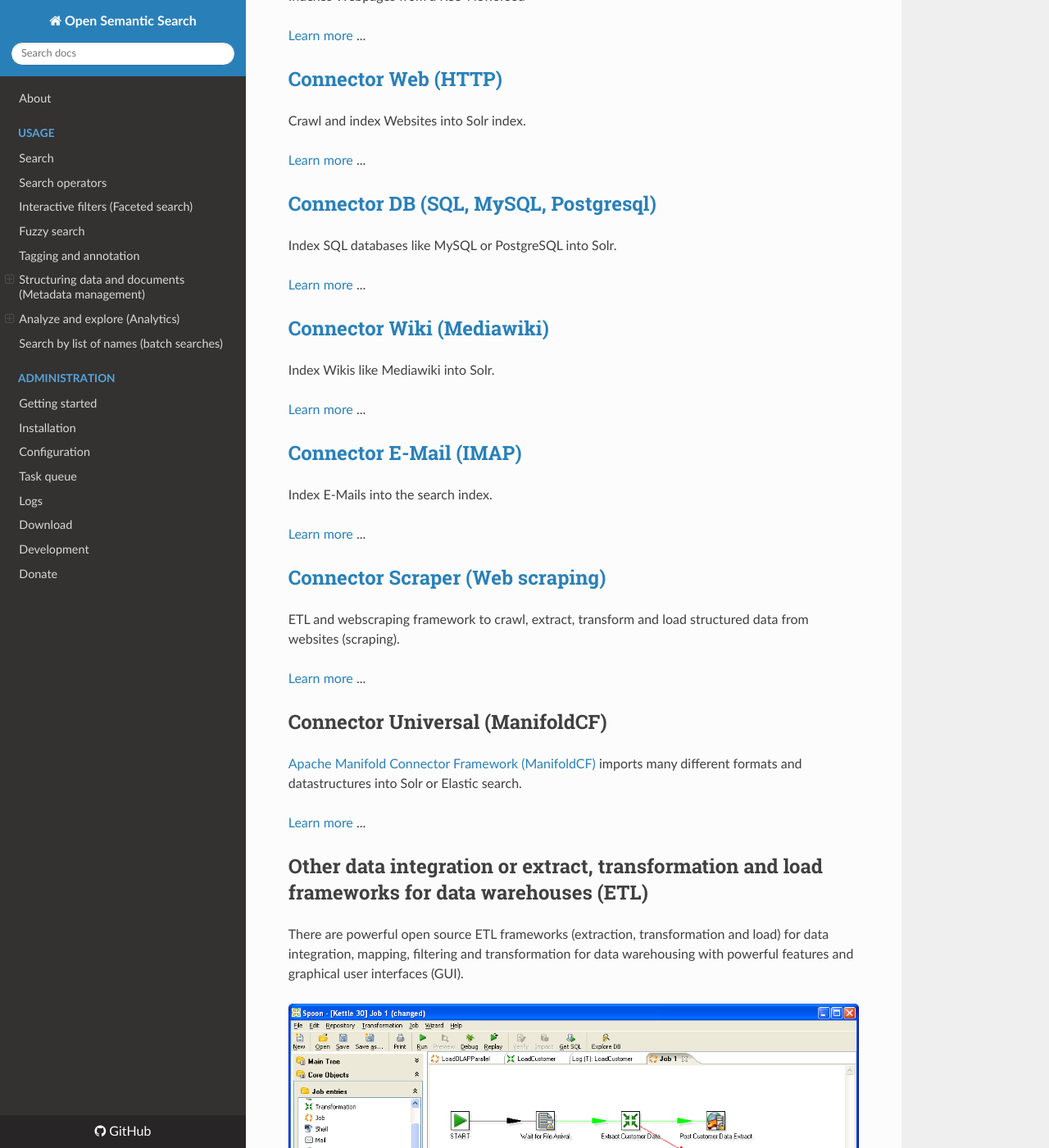
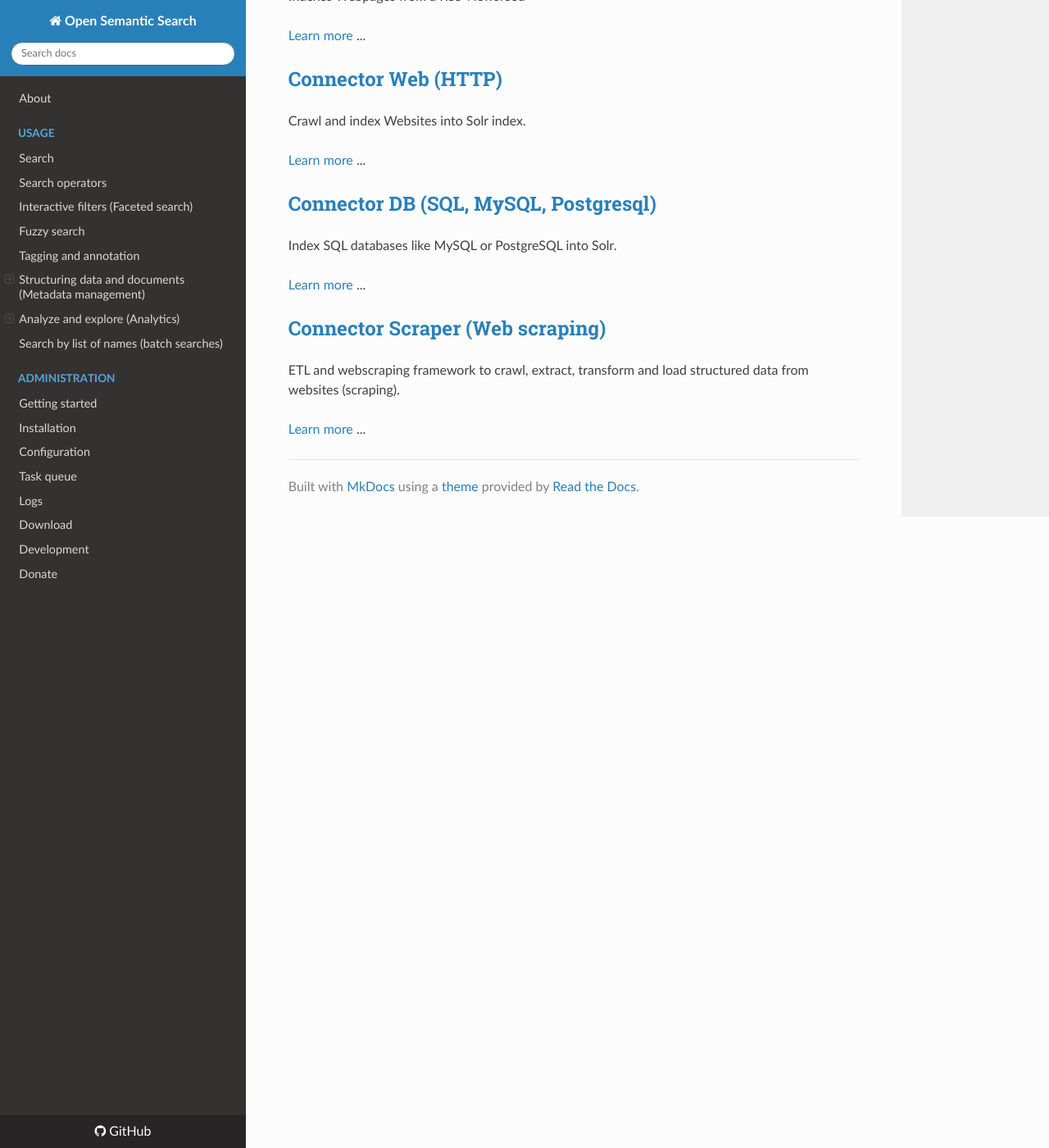
Before and after one commit to opensemanticsearch/open-semantic-search, an MkDocs documentation site: the page built from docs/doc/admin/connectors/README.md, in a window 1280 px wide and 1400 px high, scrolled down 845 px. Shown: the whole window at 82% size. Built offline with MkDocs 1.6.1, drawn with Linux system fonts in a browser that asks for light colours; nearby versions of some CDN libraries; some of the changed text lies outside the part shown.

Commit message:
Documentation: Remove outdated parts

```diff
--- a/docs/doc/admin/connectors/README.md
+++ b/docs/doc/admin/connectors/README.md
@@ -9,8 +9,6 @@
 
 ## Crawler, connectors, data importer, data integration, document ingestion, transformation and converter
 
-
-
 We provide some light weight import / index tools / connectors i.e. for files and directories based on our [open source framework for data integration, data extraction, data analysis and data enrichment](../../../etl).
 
 Since our open architecture is based on Solr with its open REST-API for which there are many powerful libraries for all programming languages and open standards for linked data and semantic web, you can use all other powerful frameworks, programming languages or services for crawling, ETL or web scraping which are interoperable with Solr or some open standards for databases (f.e. SQL) or data integration (f.e. RDF).
@@ -19,7 +17,6 @@
 
 ## [Connector Files (filesystem and directories)](../../../connector/files)
 
-
 Crawl and index directories, files and documents into Solr. Including automatic textrecognition (OCR) support for images and grafical formats included in PDF documents (i.e. scans)
 
 [Learn more](../../../connector/files) ...
@@ -27,13 +24,11 @@
 
 ## [Connector RSS (RSS-Feed)](../../../connector/rss)
 
-
 Indexes Webpages from a RSS-Newsfeed
 
 [Learn more](../../../connector/rss) ...
 
 ## [Connector Web (HTTP)](../../../connector/web)
-
 
 Crawl and index Websites into Solr index.
 
@@ -49,47 +44,9 @@
 
 
 
-## [Connector Wiki (Mediawiki)](../../../connector/wiki)
-
-
-Index Wikis like Mediawiki into Solr.
-
-[Learn more](../../../connector/wiki) ...
-
-
-## [Connector E-Mail (IMAP)](../../../connector/email)
-
-
-Index E-Mails into the search index.
-
-[Learn more](../../../connector/email) ...
-
-
-
 ## [Connector Scraper (Web scraping)](../../../connector/scraper)
 
 
 ETL and webscraping framework to crawl, extract, transform and load structured data from websites (scraping).
 
 [Learn more](../../../connector/scraper) ...
-
-
-## Connector Universal (ManifoldCF)
-
-
-[Apache Manifold Connector Framework (ManifoldCF)](http://manifoldcf.apache.org/) imports many different formats and datastructures into Solr or Elastic search.
-
-[Learn more](http://manifoldcf.apache.org/release/trunk/en_US/end-user-documentation.html) ...
-
-## Other data integration or extract, transformation and load frameworks for data warehouses (ETL)
-
-
-
-There are powerful open source ETL frameworks (extraction, transformation and load) for data integration, mapping, filtering and transformation for data warehousing with powerful features and graphical user interfaces (GUI).
-
-![](../../../screenshots/spoon_job.png)
-![](../../../screenshots/spoon_transformation.png)
-
-If there is an output plugin for Solr or if the tools can export data in a format which can be imported by one of the connectors, you can use such frameworks to integrate, transform or enrich and load (index) data into the search engine.
-
-Learn more about [data integration and extract, transform, load (ETL)](../../../etl) ...
```
Also changed, not shown: docs/connector/email/README.md (deleted, +0 -12 lines), docs/connector/wiki/README.md (deleted, +0 -12 lines), docs/screenshots/spoon_job.png (deleted), docs/screenshots/spoon_transformation.png (deleted).
